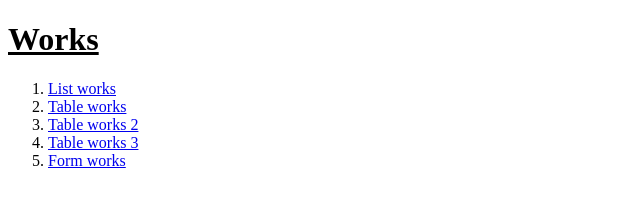
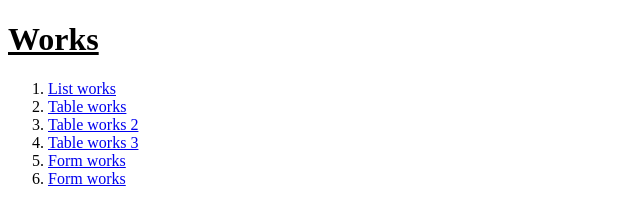
Before and after one commit to ArjunKSanthosh/html, a plain HTML site: page index.html in a window 1280 px wide. Shown: the whole page, without its empty margins (0-640 px from the left). Drawn offline with Linux system fonts and the light colour scheme.

Commit message:
index updated

```diff
--- a/index.html
+++ b/index.html
@@ -23,6 +23,9 @@
         <li>
             <a href="https://arjunksanthosh.github.io/html/form.html">Form works</a>
             </li>
+            <li>
+                <a href="https://arjunksanthosh.github.io/html/formwork.html">Form works</a>
+                </li>
     </ol>
 
 </body>
```
